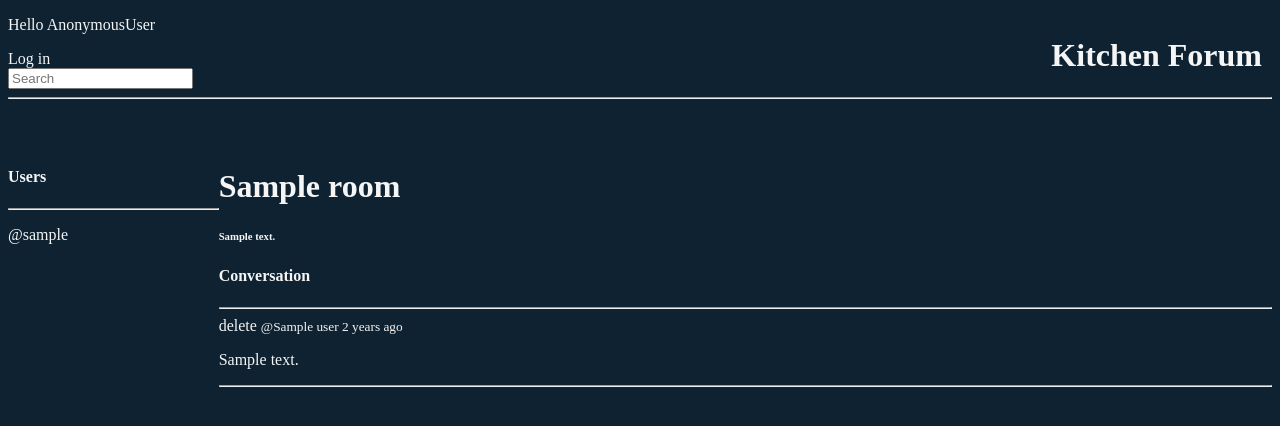
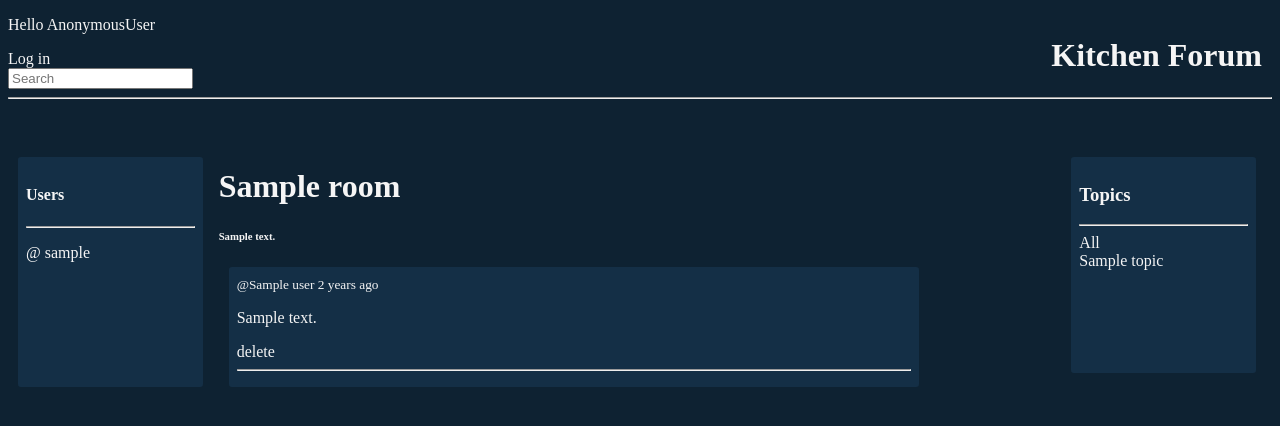
Before and after one commit to 5undel/Kitchen-Forum, a Django app: template base/templates/base/room.html in a window 1280 px wide. Shown: the top 426 px of the page. Run offline with Django 3.2, Linux system fonts and the light colour scheme; the template is opened without the code that fills it: most values are stand-ins (such as "Sample title", 1, 10 or a date in 2020).

Commit message:
Add style

```diff
--- a/base/templates/base/delete.html
+++ b/base/templates/base/delete.html
@@ -2,7 +2,7 @@
 
 {% block content %}
 
-    <div>
+    <div class="delete-wrapper">
         <form action="" method="POST">
             {% csrf_token %}
             <p>Do you want to delete "{{ object }}"?</p>
--- a/base/templates/base/reg_login.html
+++ b/base/templates/base/reg_login.html
@@ -1,9 +1,9 @@
 {% extends 'main.html' %}
 
 {% block content %}
-
-
+<div class="reg-wrapper">
     {% if page == 'login' %}
+    <div>
         <div>
             <form method="POST" action="">
                 {% csrf_token %}
@@ -29,6 +29,8 @@
             <p>Already register?</p>
             <a href="{% url 'login' %}">Login</a>
         </div>
+    </div>
     {% endif %}
 
+</div>
 {% endblock content %}
--- a/base/templates/base/room.html
+++ b/base/templates/base/room.html
@@ -4,12 +4,12 @@
 
 
 <div class="room-wrapper">
-    <div>
+    <div class="user-wrapper">
         <h4>Users</h4>
         <hr>
         {% for user in participants %}
             <div>
-                <p>@{{ user.username }}</p>
+                <p><a href="{% url 'user-page' user.id %}">@ {{ user.username }}</a></p>
             </div>
         {% endfor %}
     </div>
@@ -18,16 +18,11 @@
         <h6>{{ room.description }}</h6>
 
         <div class="comment-container">
-
-
-            <h4>Conversation</h4>
-            <hr>
-
             {% for message in roommessages %}
-            <div>
-                <a href="{% url 'delete-message' message.id %}">delete</a>
+            <div class="feed-wrapper">
                 <small><a href="{% url 'user-page' message.user.id %}">@{{message.user}}</a>  {{message.created|timesince}} ago</small>
                 <p>{{ message.body }}</p>
+                <a href="{% url 'delete-message' message.id %}">delete</a>
                 <hr>
             </div>
             {% endfor %}
@@ -41,5 +36,17 @@
         </div>
         {% endif %}
     </div>
+    <div class="topic-wrapper">
+        <h3>Topics</h3>
+        <hr>
+        <div>
+            <a href="{% url 'home' %}">All</a>
+        </div>
+        {% for topic in topics%}
+            <div>
+                <a href="{% url 'home'%}?r={{topic.name}}">{{topic.name}}</a>
+            </div>
+        {% endfor %}
+    </div>
 </div>
 {% endblock content %}
--- a/base/templates/base/room_form.html
+++ b/base/templates/base/room_form.html
@@ -3,7 +3,7 @@
 
 {% block content %}
 
-<div>
+<div class="room-form-wrapper">
     <form method="POST" action="">
         {% csrf_token %}
 
--- a/base/views.py
+++ b/base/views.py
@@ -77,6 +77,7 @@ def room(request, pk):
     room = Room.objects.get(id=pk)
     roommessages = room.message_set.all().order_by('-created')
     participants = room.participants.all()
+    topics = Topic.objects.all()
 
     if request.method == 'POST':
         message = Message.objects.create(
@@ -87,7 +88,8 @@ def room(request, pk):
         room.participants.add(request.user)
         return redirect('room', pk=room.id)
 
-    context = {'room': room, 'roommessages': roommessages, 'participants': participants}
+    context = {'room': room, 'roommessages': roommessages,
+     'participants': participants, 'topics': topics}
     return render(request, 'base/room.html', context)
 
 
--- a/static/styles/main.css
+++ b/static/styles/main.css
@@ -72,6 +72,57 @@ a:hover {
 /*Room page*/
 .room-wrapper{
     display: grid;
-    grid-template-columns: 1fr 5fr;
+    grid-template-columns: 1fr 4fr 1fr;
+}
+
+.user-wrapper{
+    border: solid #142f46 3px;
+    background-color:#142f46 ;
+    border-radius: 3px;
+    width: 80%;
+    margin: 10px;
+    padding: 5px;
+}
+
+.comment-form-wrapper{
+    border: solid #142f46 3px;
+    background-color:#142f46 ;
+    border-radius: 3px;
+    width: 80%;
+    margin: 10px;
+    padding: 5px;
 }
 /*End Room page*/
+
+/*Reg page*/
+.reg-wrapper{
+    margin: auto;
+    width: 10%;
+    border: solid #142f46 3px;
+    background-color:#142f46 ;
+    border-radius: 3px;
+    padding: 10px;
+}
+/*End Reg pgae*/
+
+/*Delete page*/
+.delete-wrapper {
+    margin: auto;
+    width: 10%;
+    border: solid #142f46 3px;
+    background-color:#142f46 ;
+    border-radius: 3px;
+    padding: 10px;
+}
+/*End Delete page*/
+
+/*Room form page*/
+.room-form-wrapper{
+    margin: auto;
+    width: 20%;
+    border: solid #142f46 3px;
+    background-color:#142f46 ;
+    border-radius: 3px;
+    padding: 10px;
+}
+/*End Room-form page*/
```
Also changed, not shown: base/templates/base/mypage.html (+13 -6 lines), db.sqlite3. Lines whose indentation alone changed are shown as unchanged.
